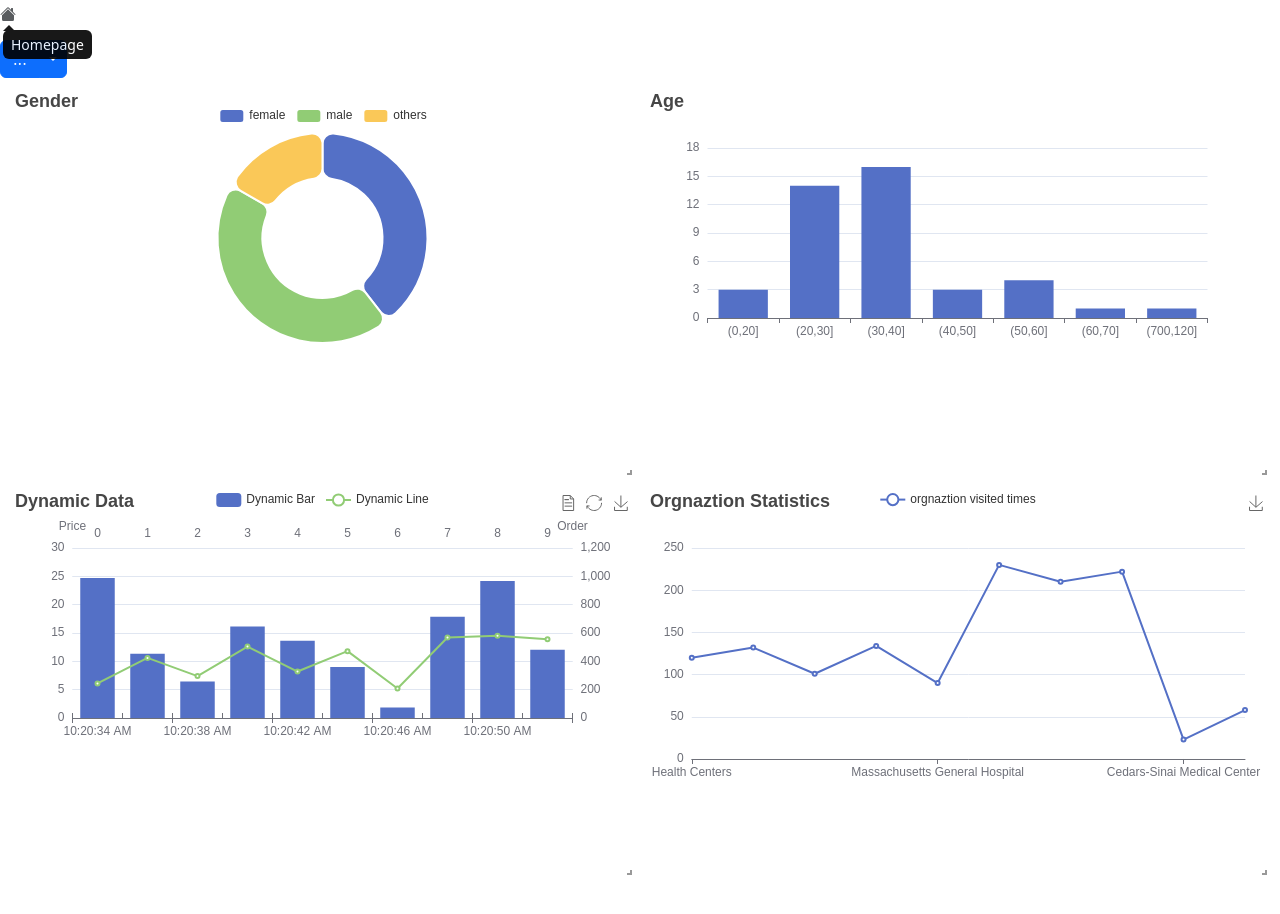
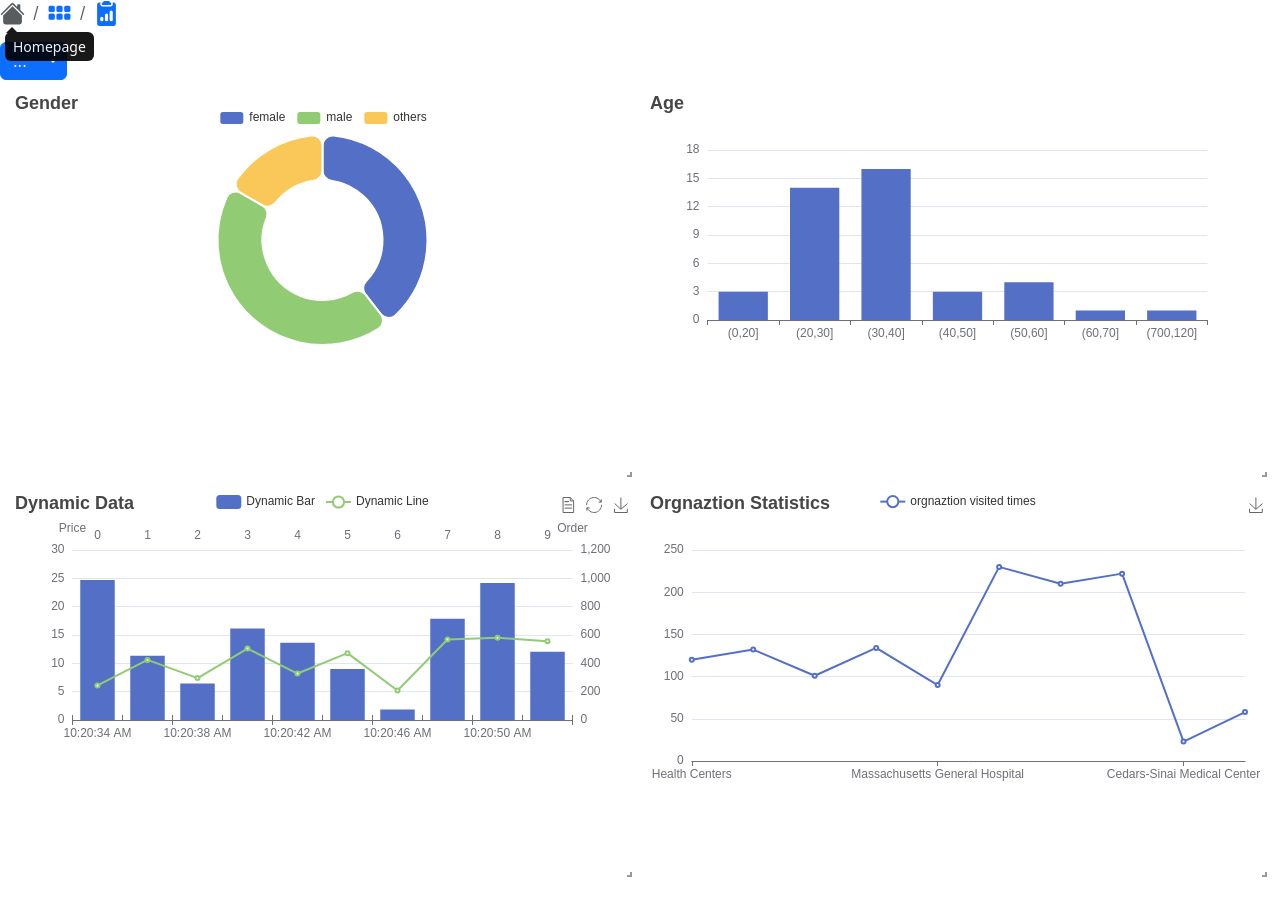
Before and after one commit to keagancoder/collaborative, a React (Create React App) app in the folder front/: page / in a window 1280 px wide. Built offline with nearby package versions, Linux system fonts and the light colour scheme.

Commit message:
breadcrumb bigger

```diff
--- a/front/src/component/CommonComponent/CommonComponent.tsx
+++ b/front/src/component/CommonComponent/CommonComponent.tsx
@@ -13,8 +13,8 @@ const CommonComponent: FC<CommonComponentProps> = () => (
   <BrowserRouter basename="/">
       <Routes>
         <Route path="/" element={<ReactGridComponent domElements={[]}/>}/> {/* 👈 Renders at /app/ */}
-        <Route path="/secondLevel" element={<SecondLevelComponent dataList={[]}/>}/> {/* 👈 Renders at /app/ */}
-        <Route path="/thirdLevel" element={<ThirdLevelComponent/>}/> {/* 👈 Renders at /app/ */}
+        <Route path="/detail" element={<SecondLevelComponent dataList={[]}/>}/> {/* 👈 Renders at /app/ */}
+        <Route path="/sumbit" element={<ThirdLevelComponent/>}/> {/* 👈 Renders at /app/ */}
       </Routes>
   </BrowserRouter>
 
--- a/front/src/header/BreadCrumbComponent/BreadCrumbComponent.tsx
+++ b/front/src/header/BreadCrumbComponent/BreadCrumbComponent.tsx
@@ -1,5 +1,5 @@
 import { FC } from 'react'
-import { Breadcrumb, OverlayTrigger, Tooltip } from 'react-bootstrap'
+import { Breadcrumb, Image, OverlayTrigger, Tooltip } from 'react-bootstrap'
 import { BsFillClipboard2DataFill, BsFillGrid3X2GapFill, BsFillHouseFill } from 'react-icons/bs'
 import './BreadCrumbComponent.less'
 
@@ -22,22 +22,28 @@ const BreadCrumbComponent: FC<BreadCrumbComponentProps> = (prop: BreadCrumbCompo
       <Breadcrumb>
         <OverlayTrigger placement="bottom" overlay={tooltip({ comment: 'Homepage' })}  >
           <Breadcrumb.Item href="/" active={'/' === prop.path}>
-            <BsFillHouseFill />
+            <BsFillHouseFill fontSize={'25px'}/>
           </Breadcrumb.Item>
         </OverlayTrigger>
 
-        {('/thirdLevel' === prop.path || '/secondLevel' === prop.path) && (
-          <OverlayTrigger placement="bottom" overlay={tooltip({ comment: 'PersonalGrid' })}  >
-            <Breadcrumb.Item href="/secondLevel" active={'/secondLevel' === prop.path}>
-              <BsFillGrid3X2GapFill />
+        {
+        // ('/detail' === prop.path || '/sumbit' === prop.path) &&
+        (
+          <OverlayTrigger placement="bottom" overlay={tooltip({ comment: 'personal detail' })}  >
+            <Breadcrumb.Item href="/detail" active={'/detail' === prop.path}>
+              <BsFillGrid3X2GapFill fontSize={'25px'}/>
             </Breadcrumb.Item>
           </OverlayTrigger>
         )
         }
 
-        {'/thirdLevel' === prop.path && (
-          <OverlayTrigger placement="bottom" overlay={tooltip({ comment: 'PersonalForm' })}  >
-            <Breadcrumb.Item href="/thirdLevel" active={'/thirdLevel' === prop.path}><BsFillClipboard2DataFill /></Breadcrumb.Item>
+        {
+        // '/sumbit' === prop.path &&
+        (
+          <OverlayTrigger placement="bottom" overlay={tooltip({ comment: 'sumbit form' })}  >
+            <Breadcrumb.Item href="/sumbit" active={'/sumbit' === prop.path}>
+              <BsFillClipboard2DataFill fontSize={'25px'}/>
+              </Breadcrumb.Item>
           </OverlayTrigger>
         )
         }
```
